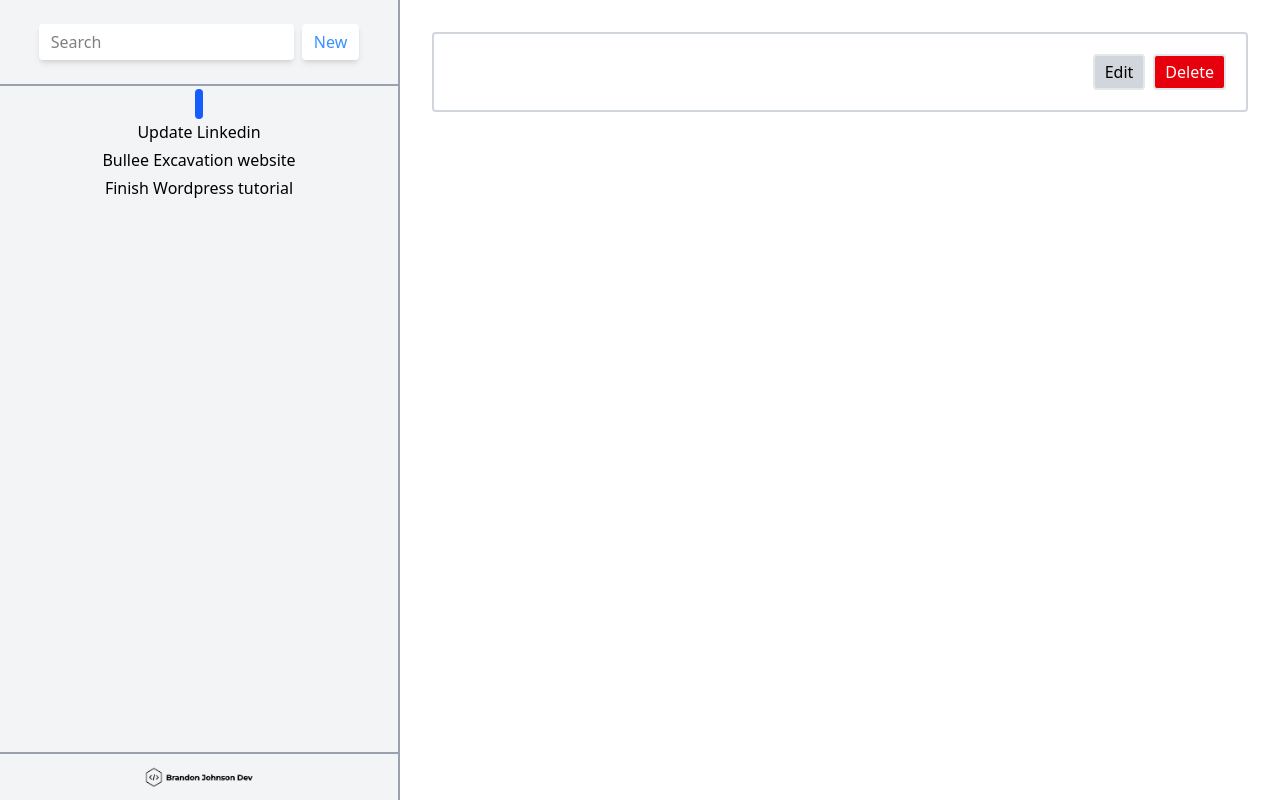
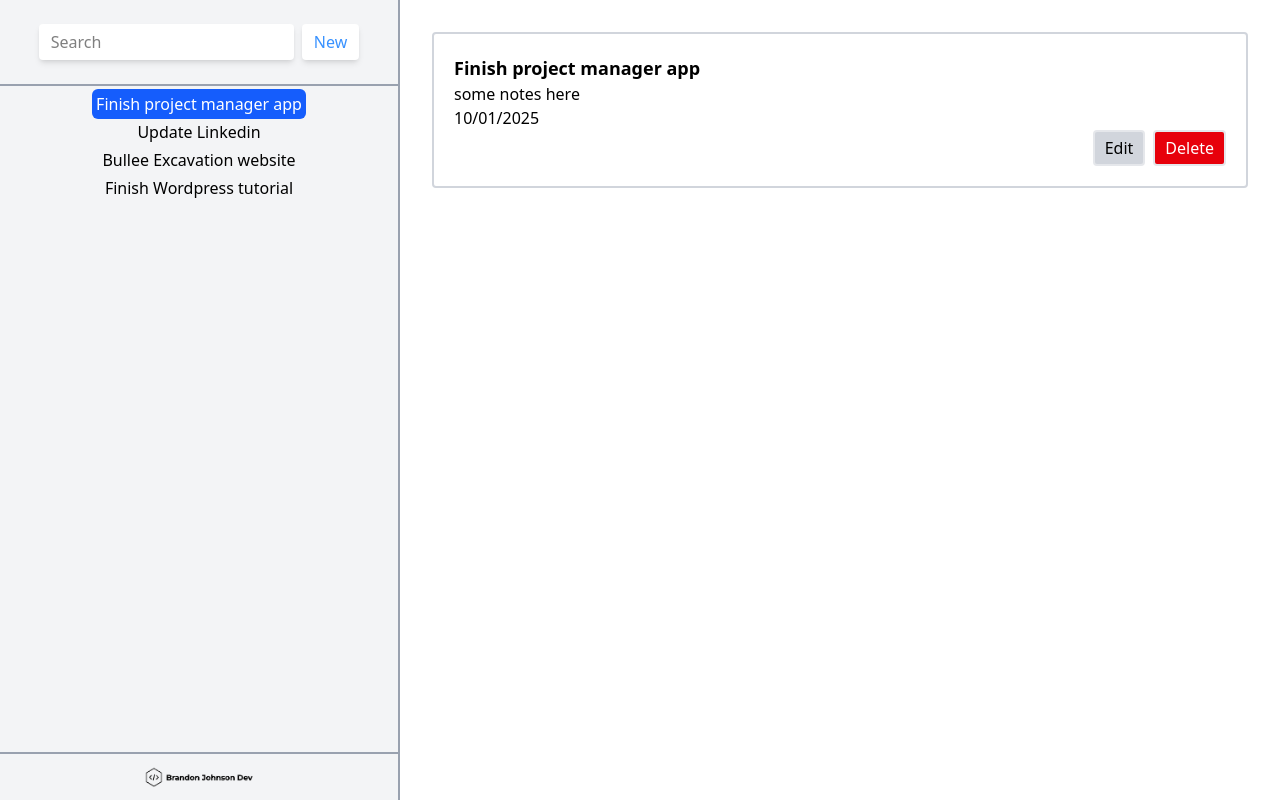
Before and after one commit to loves2run/reactrouter_project_manager, a React (Vite) app: page /projects/1/edit in a window 1280 px wide. Both pictures are taken after a click on the button "Save". Built offline with nearby package versions, Linux system fonts and the light colour scheme.

Commit message:
Features: cancel btn functionality, edit now displays data, edit route functional

```diff
--- a/src/data/projects.js
+++ b/src/data/projects.js
@@ -28,6 +28,46 @@ const projectsData = [
         dueDate: "3/30/2026",
     }
 ];
+
+export function formatDateForDisplay(dateString) {
+    if (!dateString) return '';
+
+    try {
+        // If it's already MM/DD/YYYY, return as-is
+        if (dateString.includes('/')) return dateString;
+
+        // If it's YYYY-MM-DD, convert to MM/DD/YYYY
+        if (dateString.includes('-')) {
+            const [year, month, day] = dateString.split('-');
+            return `${month}/${day}/${year}`;
+        }
+
+        return dateString;
+    } catch {
+        return '';
+    }
+}
+
+export function formatDateForInput(dateString) {
+    if (!dateString) return '';
+
+    try {
+        // If it's already YYYY-MM-DD, return as-is
+        if (/^\d{4}-\d{2}-\d{2}$/.test(dateString)) return dateString;
+
+        // If it's MM/DD/YYYY, parse manually to avoid timezone issues
+        if (dateString.includes('/')) {
+            const [month, day, year] = dateString.split('/');
+            if (month && day && year) {
+                return `${year}-${month.padStart(2, '0')}-${day.padStart(2, '0')}`;
+            }
+        }
+
+        return '';
+    } catch {
+        return '';
+    }
+}
 
 function fakeNetwork(key) {
     return new Promise(resolve => {
--- a/src/routes/ProjectDisplay.jsx
+++ b/src/routes/ProjectDisplay.jsx
@@ -1,5 +1,5 @@
 import { Form, useLoaderData, useNavigation } from "react-router";
-import { getProject } from "../data/projects";
+import { getProject, formatDateForDisplay } from "../data/projects";
 
 //Project loader- gets single project by ID
 export async function projectLoader({ params }) {
@@ -30,7 +30,7 @@ export default function ProjectDisplay(){
         <div className={`${navigation.state ==='loading' ? styles.loading : ''} ${styles.displayDiv}`}>
             <h1 className="font-bold text-lg">{project.projectName}</h1>
             <p>{project.description}</p>
-            <p>{project.dueDate}</p>
+            <p>{formatDateForDisplay(project.dueDate)}</p>
             <div className="flex justify-end gap-2">
                 <Form action="edit">
                     <button
--- a/src/routes/edit.jsx
+++ b/src/routes/edit.jsx
@@ -2,8 +2,9 @@ import {
     Form,
     useLoaderData,
     redirect,
+    useNavigate,
 } from 'react-router';
-import { getProject, updateProject } from '../data/projects.js';
+import { getProject, updateProject, formatDateForInput } from '../data/projects.js';
 
 export async function editProjectAction ({ request, params}) {
     const formData = await request.formData();
@@ -14,7 +15,8 @@ export async function editProjectAction ({ request, params}) {
 }
 
 export async function editProjectLoader({ params }) {
-    const project = await updateProject(params.projectId);
+    const project = await getProject(params.projectId);
+    console.log("Project to edit:", project);
     if(!project) {
         throw new Response("Project not found", {
             status: 404,
@@ -33,7 +35,10 @@ const styles = {
 };
 
 export default function AddEditProjectForm() {
-    const { project } = useLoaderData();
+    const project  = useLoaderData();
+    const navigate = useNavigate();
+
+    const handleClick = () => {navigate(-1)};
 
     return (
         <div className="flex w-full p-5 border-2 border-gray-300 rounded-sm">
@@ -54,6 +59,7 @@ export default function AddEditProjectForm() {
                                 type="text"
                                 aria-label="Project name"
                                 name="projectName"
+                                defaultValue={project.projectName}
                             />
                         </label>
                     </section>
@@ -66,6 +72,7 @@ export default function AddEditProjectForm() {
                                 className={`${styles.formField} ${styles.hoverFocusActive}`}
                                 aria-label="Project description"
                                 name="description"
+                                defaultValue={project.description}
                                 cols="10"
                                 rows="3"
                                 ></textarea>
@@ -81,6 +88,7 @@ export default function AddEditProjectForm() {
                                 type="date"
                                 aria-label="Project due date"
                                 name="dueDate"
+                                defaultValue={formatDateForInput(project.dueDate)}
                             />
                         </label>
                     </section>
@@ -89,6 +97,7 @@ export default function AddEditProjectForm() {
                     <button
                         className={`${styles.formButton} ${styles.formField} ${styles.hoverFocusActive} bg-gray-300`}
                         type="button"
+                        onClick={handleClick}
                     >
                         Cancel
                     </button>
```
